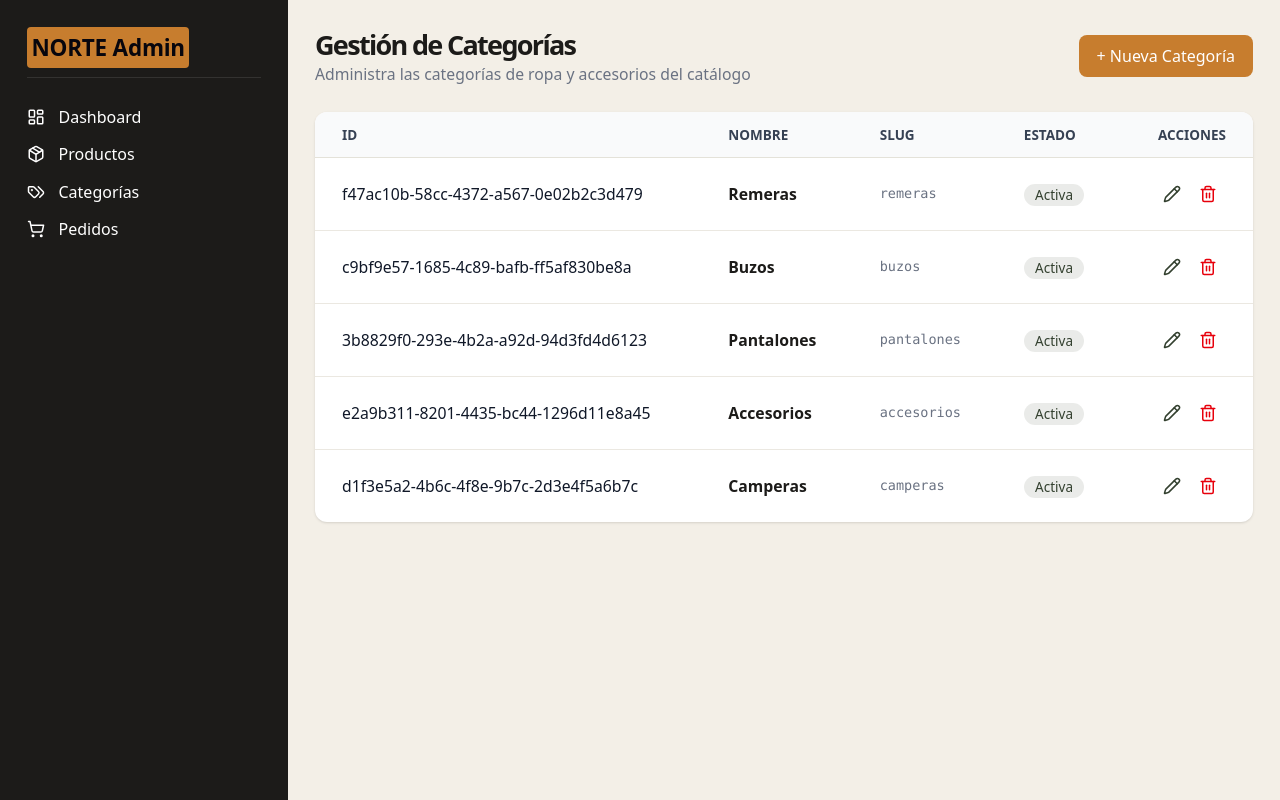
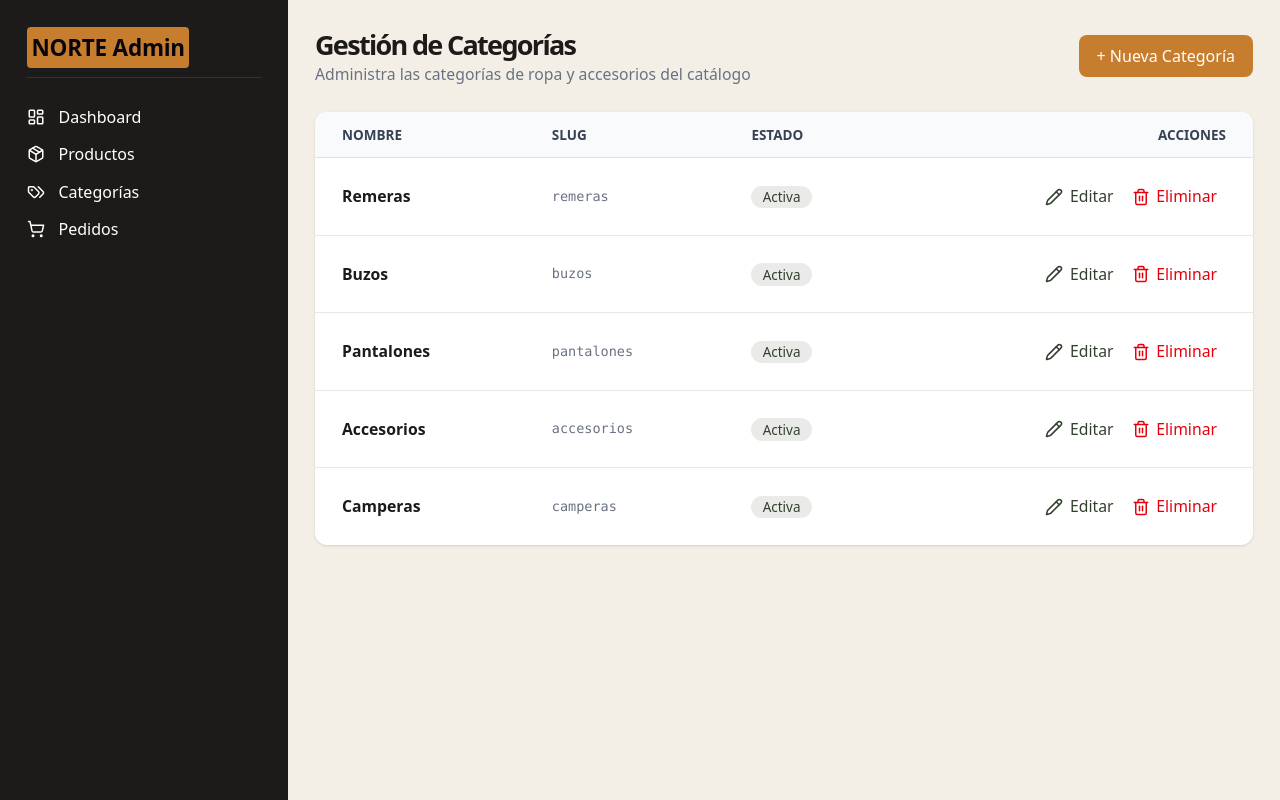
Before and after one commit to gaby28894178/NorteProget, a React (Vite) app in the folder frontend/: page /admin/categorias in a window 1280 px wide. Built offline with nearby package versions, Linux system fonts and the light colour scheme; no server answers.

Commit message:
style(frontend): ocultar columna ID y etiquetar acciones en tabla de categorías

```diff
--- a/frontend/src/components/admin/CategoryTable.jsx
+++ b/frontend/src/components/admin/CategoryTable.jsx
@@ -7,7 +7,6 @@ export const CategoryTable = ({ categories, onEdit, onDelete }) => {
       <table className="w-full min-w-max text-left text-sm text-gray-600">
         <thead className="bg-gray-50 text-gray-700 uppercase text-xs border-b border-norte-stone/60">
           <tr>
-            <th className="px-6 py-3">ID</th>
             <th className="px-6 py-3">Nombre</th>
             <th className="px-6 py-3">Slug</th>
             <th className="px-6 py-3">Estado</th>
@@ -17,16 +16,13 @@ export const CategoryTable = ({ categories, onEdit, onDelete }) => {
         <tbody className="divide-y divide-norte-stone/50">
           {categories.length === 0 ? (
             <tr>
-              <td colSpan="5" className="px-6 py-4 text-center text-gray-500">
+              <td colSpan="4" className="px-6 py-4 text-center text-gray-500">
                 No hay categorías disponibles.
               </td>
             </tr>
           ) : (
             categories.map((category) => (
               <tr key={category.id} className="hover:bg-norte-bg/50">
-                <td className="px-6 py-4 font-medium text-gray-900">
-                  {category.id}
-                </td>
                 <td className="px-6 py-4 font-semibold text-norte-dark">
                   {category.name}
                 </td>
@@ -49,17 +45,23 @@ export const CategoryTable = ({ categories, onEdit, onDelete }) => {
                     onClick={() => onEdit(category)}
                     title="Editar"
                     aria-label={`Editar ${category.name}`}
-                    className="p-2 rounded-md text-norte-forest hover:bg-norte-forest/10"
+                    className="inline-flex items-center gap-1.5 px-2 py-2 rounded-md text-norte-forest hover:bg-norte-forest/10"
                   >
                     <LuPencil size={18} />
+                    <span className="hidden sm:inline text-sm font-medium">
+                      Editar
+                    </span>
                   </button>
                   <button
                     onClick={() => onDelete(category.id)}
                     title="Eliminar"
                     aria-label={`Eliminar ${category.name}`}
-                    className="p-2 rounded-md text-red-600 hover:bg-red-50"
+                    className="inline-flex items-center gap-1.5 px-2 py-2 rounded-md text-red-600 hover:bg-red-50"
                   >
                     <LuTrash2 size={18} />
+                    <span className="hidden sm:inline text-sm font-medium">
+                      Eliminar
+                    </span>
                   </button>
                 </td>
               </tr>
```
